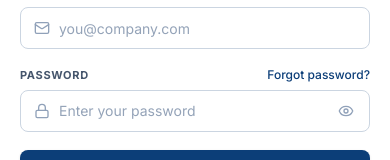
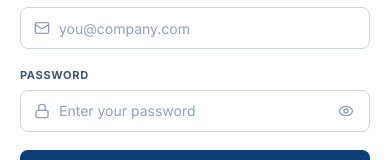
Before and after one commit to ahanafabid01/taskflow_assessment, a Next.js app in the folder client/: page /login in a window 390 px wide. Shown: the part 342-502 px from the top of the page. Built offline with nearby package versions, Linux system fonts and the light colour scheme; no server answers.

Commit message:
feat: implement responsive login form component with validation and authentication handling

```diff
--- a/client/components/auth/login-form.tsx
+++ b/client/components/auth/login-form.tsx
@@ -162,20 +162,12 @@ export function LoginForm() {
 
                         {/* Password Field */}
                         <div className="mb-[18px]">
-                            <div className="flex items-center justify-between mb-1.5">
-                                <label
-                                    htmlFor="login-password"
-                                    className="text-[11px] font-bold tracking-[0.06em] text-slate-600 uppercase"
-                                >
-                                    PASSWORD
-                                </label>
-                                <span
-                                    className="text-xs font-medium text-brand cursor-pointer"
-                                    onClick={() => alert('Please contact your administrator to reset your password.')}
-                                >
-                                    Forgot password?
-                                </span>
-                            </div>
+                            <label
+                                htmlFor="login-password"
+                                className="block text-[11px] font-bold tracking-[0.06em] text-slate-600 uppercase mb-1.5"
+                            >
+                                PASSWORD
+                            </label>
                             <div className="relative">
                                 <Lock
                                     size={16}
```
